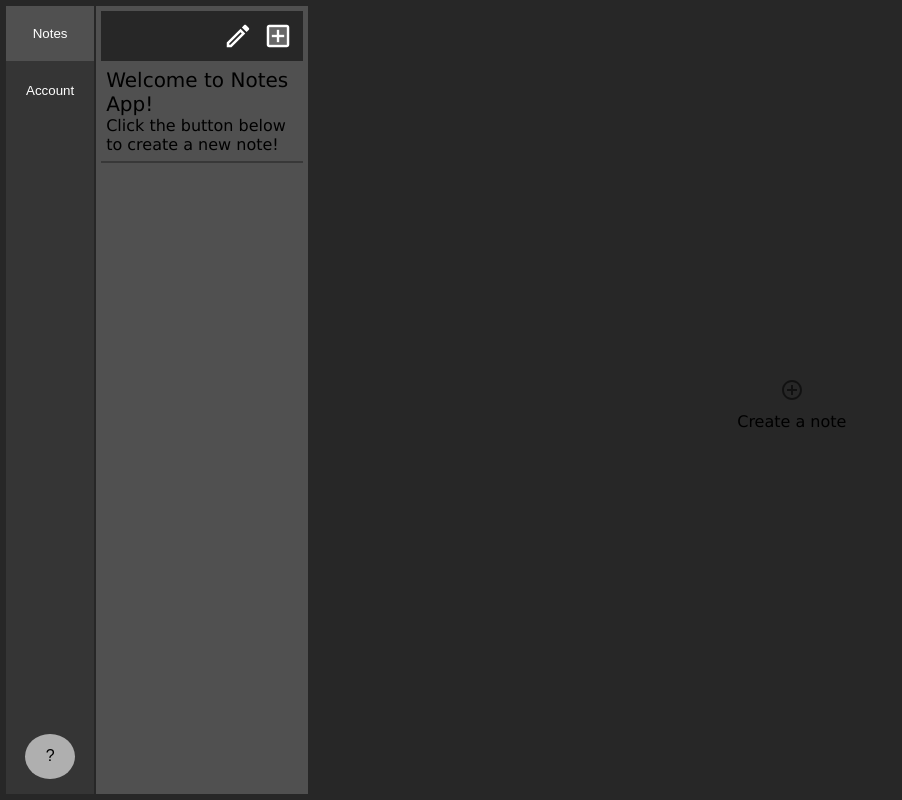
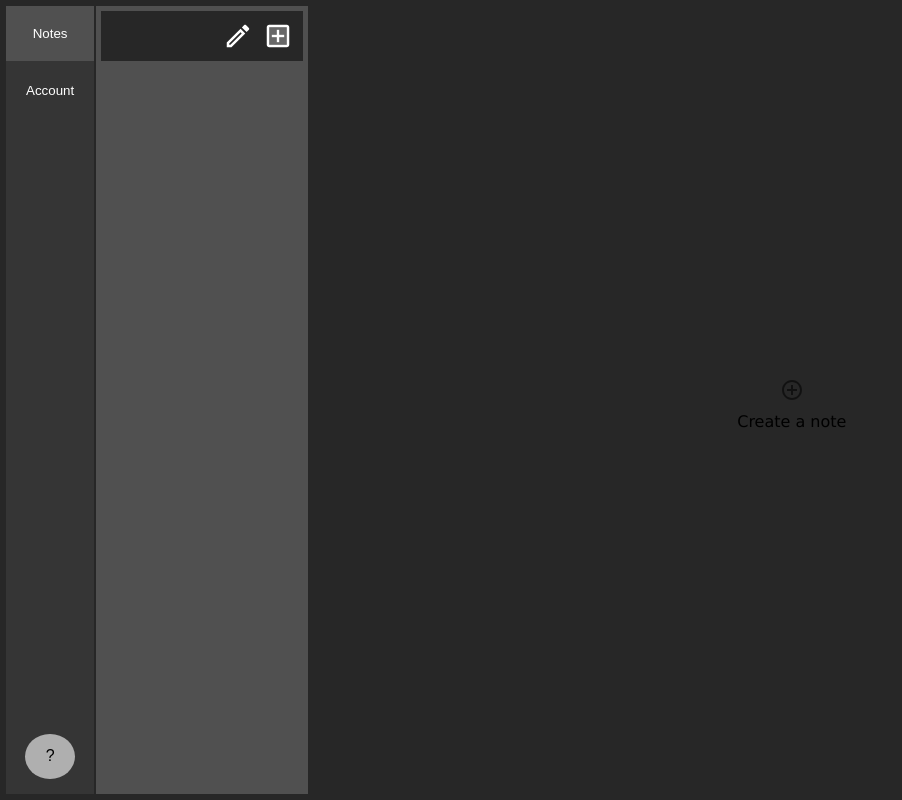
Before and after one commit to Corxl/NotesAppClient, a React (Create React App) app: page /#/ in a window 1280 px wide. Shown: the whole page, without its empty margins (0-902 px from the left). Built offline with nearby package versions, Linux system fonts and the light colour scheme; a web font is replaced by a local one.

Commit message:
Refactored states in NotesPage.tsx to a reducer.

```diff
--- a/src/components/Notes/NoteContent/DefaultNotePage.tsx
+++ b/src/components/Notes/NoteContent/DefaultNotePage.tsx
@@ -1,17 +1,17 @@
 
-import AddCircleOutline from "@mui/icons-material/AddCircleOutline"
-import { IconButton } from "@mui/material"
-import React from "react"
+import AddCircleOutline from "@mui/icons-material/AddCircleOutline";
+import { IconButton } from "@mui/material";
+import React from "react";
+import { NotesPageActions } from "../NotesPage/NotesPage";
 
 interface Props {
-  addNewNote: () => void
+	notesDispatch: React.Dispatch<NotesPageActions>;
 }
 
-export default function NoteEmpty(props: Props) {
-  const { addNewNote } = props
+export default function NoteEmpty({notesDispatch}: Props) {
   return (
     <div className='note note-empty'>
-      <IconButton onClick={()=> addNewNote()} >
+      <IconButton onClick={()=> notesDispatch({type: 'CREATE_NOTE'})} >
           <AddCircleOutline />
       </IconButton>
       <div className='note-empty-text'>
--- a/src/components/Notes/NoteContent/NoteContent.tsx
+++ b/src/components/Notes/NoteContent/NoteContent.tsx
@@ -5,19 +5,17 @@ import { Button, Dialog, DialogActions, DialogTitle, IconButton } from '@mui/mat
 import { InputTextarea } from 'primereact/inputtextarea';
 import React, { useCallback, useEffect, useState } from 'react';
 import 'react-quill/dist/quill.snow.css';
-import { v4 as uuidv4 } from 'uuid';
-import { PageNote } from '../NotesPage/NotesPage';
+import { NotesPageActions, NotesPageState } from '../NotesPage/NotesPage';
 import './NoteContent.css';
 
 interface NoteProps {
-  note: PageNote,
-  index: number,
-  onDelete: (id: typeof uuidv4) => void,
-  updateNote: (id: typeof uuidv4, note: {title: string, content: string}) => void
+	notesState: NotesPageState;
+  notesDispatch: React.Dispatch<NotesPageActions>;
 }
 
 export default function NoteContent(props: NoteProps) {
-  const {note, /*onDelete, */ updateNote, index} = props;
+  const {notesState, notesDispatch} = props;
+  const note  = notesState.notes[notesState.noteIndex];
 
   const [title, setTitle] = useState(note.title);
   const [content, setContent] = useState(note.content);
@@ -31,7 +29,7 @@ export default function NoteContent(props: NoteProps) {
 
   }, [note.title, note.content]);
   function saveNote() {
-    updateNote(index, {title: title, content: content});
+    notesDispatch({type: 'UPDATE_NOTE', payload: {index: notesState.noteIndex, newNote: {title: title, content: content}}})
     setIsEditing(editing => !editing);
     refreshPage();
   }
@@ -43,7 +41,8 @@ export default function NoteContent(props: NoteProps) {
 
   useEffect(() => {
     refreshPage();
-  }, [note, refreshPage])
+  // eslint-disable-next-line react-hooks/exhaustive-deps
+  }, [notesState])
 
   return (
     <div className='note'>
--- a/src/components/Notes/NoteList/NoteList.tsx
+++ b/src/components/Notes/NoteList/NoteList.tsx
@@ -5,27 +5,26 @@ import EditOutlinedIcon from '@mui/icons-material/EditOutlined';
 import { Button, IconButton, Skeleton } from '@mui/material';
 import React, { useEffect, useState } from 'react';
 import NoteSelector from '../NoteSelector/NoteSelector.tsx';
-import { PageNote } from '../NotesPage/NotesPage';
+import { NotesPageActions, NotesPageState } from '../NotesPage/NotesPage';
 import './NoteList.css';
 
 interface NoteListProps {
-  notes: PageNote[],
-  setNotes: React.Dispatch<React.SetStateAction<PageNote[]>>,
-  noteIndex: number,
-  setNoteIndex: React.Dispatch<React.SetStateAction<number>>,
-  notesToDelete: number[],
-  setNotesToDelete: React.Dispatch<React.SetStateAction<number[]>>,
-  createNote: () => void,
+  notesState: NotesPageState,
+  notesDispatch: React.Dispatch<NotesPageActions>
 }
 
 export default function NoteList(props: NoteListProps) {
   const [loading, setLoading] = useState<boolean>(true);
   const [editList, setEditList] = useState<boolean>(false);
-  const { notes, setNotes, noteIndex, setNoteIndex, notesToDelete, setNotesToDelete, createNote } = props
+//   const { notes, setNotes, noteIndex, setNoteIndex, notesToDelete, setNotesToDelete, createNote } = props
+  const  {notesState, notesDispatch}  = props;
+
+  console.log(notesState.notesToDelete)
+  console.log(notesState.notes)
 
    useEffect(() => {
 		// simulate loading
-		if (notes.length > 0) {
+		if (notesState.notes.length > 0) {
 			setLoading(false);
 			return;
 		}
@@ -34,21 +33,12 @@ export default function NoteList(props: NoteListProps) {
 		}, 2500);
 		// eslint-disable-next-line react-hooks/exhaustive-deps
 	}, []);
-
-  function deleteSelectedNotes() {
-		setNotes(notes.filter((_, index) => !notesToDelete.includes(index)));
-		setNotesToDelete([]);
-		setNoteIndex(-1);
-		setEditList(false);
-	}
-
-	console.log(notesToDelete.length)
   return (
 		<div className="notes-list">
 			<div className="list-actions">
-				{editList === true && notesToDelete.length > 0 ? (
+				{editList === true && notesState.notes.length > 0 ? (
 					<IconButton
-						onClick={() => deleteSelectedNotes()}
+						onClick={() => notesDispatch({type: 'CLEAR_NOTES_TO_DELETE'})}
 						size="small"
 						style={{ width: 'fit-content' }}>
 						<DeleteIcon
@@ -74,7 +64,7 @@ export default function NoteList(props: NoteListProps) {
 					)}
 				</IconButton>
 				<IconButton
-					onClick={() => createNote()}
+					onClick={() => notesDispatch({type: 'CREATE_NOTE'})}
 					size="small"
 					style={{ width: 'fit-content' }}>
 					<AddBoxTwoToneIcon
@@ -122,18 +112,9 @@ export default function NoteList(props: NoteListProps) {
 						</div>
 					);
 				})}
-			{notes.map((note, index) => {
+			{notesState.notes.map((note, index) => {
 				return (
-					<NoteSelector
-						note={note}
-						index={index}
-						setNoteIndex={setNoteIndex}
-						selected={index === noteIndex}
-						key={index}
-						notesToDelete={notesToDelete}
-						setNotesToDelete={setNotesToDelete}
-						enableEditCheckbox={editList}
-					/>
+					<NoteSelector notesState={notesState} notesDispatch={notesDispatch} enableEditCheckbox={editList} index={index}/>
 				);
 			})}
 			<Button content="Refresh" />
--- a/src/components/Notes/NoteSelector/NoteSelector.css
+++ b/src/components/Notes/NoteSelector/NoteSelector.css
@@ -1,5 +1,5 @@
- .selected {
-  background-color: var(--primary-background-color);
+.selected {
+background-color: var(--primary-background-color);
   color: grey;
   user-select: none;
 }
--- a/src/components/Notes/NoteSelector/NoteSelector.tsx
+++ b/src/components/Notes/NoteSelector/NoteSelector.tsx
@@ -1,53 +1,70 @@
 import { Checkbox } from '@mui/material';
 import React, { useEffect } from 'react';
+import { NotesPageActions, NotesPageState } from '../NotesPage/NotesPage';
 import './NoteSelector.css';
 
 interface NoteSelectorProps {
-    note: {
-        title: string,
-        content: string,
-    }
-    index: number,
-    setNoteIndex: (index: number) => void,
-    notesToDelete: number[],
-    enableEditCheckbox: boolean,
-    setNotesToDelete: (notes: number[]) => void,
-    selected: boolean
+	notesState: NotesPageState;
+	notesDispatch: React.Dispatch<NotesPageActions>;
+    enableEditCheckbox: boolean;
+    index: number;
 }
 
-export default function NoteSelector(props: NoteSelectorProps) {
-    const {note, index, setNoteIndex, selected, setNotesToDelete, notesToDelete, enableEditCheckbox} = props;
-
+export default function NoteSelector({ notesState, notesDispatch, enableEditCheckbox, index}: NoteSelectorProps) {
+    const selected = notesState.noteIndex === index;
 	const [checked, setChecked] = React.useState(false);
+    const note = notesState.notes[index];
 
 	useEffect(() => {
 		if (checked) {
-            setNotesToDelete([...notesToDelete, index]);
+			notesDispatch({
+				type: 'SET_NOTES_TO_DELETE',
+				payload: [...notesState.notesToDelete, index],
+			});
 		} else {
-            setNotesToDelete(notesToDelete.filter((noteIndex) => noteIndex !== index));
+			notesDispatch({
+				type: 'SET_NOTES_TO_DELETE',
+				payload: notesState.notesToDelete.filter(
+					(noteIndex) => noteIndex !== index
+				),
+			});
 		}
 		// eslint-disable-next-line react-hooks/exhaustive-deps
-    }, [checked])
-
+	}, [checked]);
 
 	useEffect(() => {
-        if (notesToDelete.length === 0) {
+		if (notesState.notesToDelete.length === 0) {
 			setChecked(false);
 		}
-    }, [notesToDelete])
+	}, [notesState]);
 
 	return (
 		<>
-            <div style={{display: 'flex', flexDirection: 'row', width: '100%'}}>
-                {enableEditCheckbox ? <Checkbox checked={checked} value={checked} color='default' onChange={(e)=> setChecked(e.target.checked)}/> : <></>}
-                <div style={{gap: "20px",  width: "100%"}}>
-                <div className={'note-selector' + (selected ? ' selected' : '')}  onClick={()=> setNoteIndex(index)}>
-                    <div className='note-selector-description' style={{fontSize: "125%"}}>{note.title}</div>
-                    <div className='note-selector-description'>{note.content}</div>
+			<div style={{ display: 'flex', flexDirection: 'row', width: '100%' }}>
+				{enableEditCheckbox ? (
+					<Checkbox
+						checked={checked}
+						value={checked}
+						color="default"
+						onChange={(e) => setChecked(e.target.checked)}
+					/>
+				) : (
+					<></>
+				)}
+				<div style={{ gap: '20px', width: '100%' }}>
+					<div
+						className={'note-selector' + (selected ? ' selected' : '')}
+						onClick={() => notesDispatch({type: 'SET_NOTE_INDEX', payload: index })}>
+						<div
+							className="note-selector-description"
+							style={{ fontSize: '125%' }}>
+							{note.title}
+						</div>
+						<div className="note-selector-description">{note.content}</div>
 					</div>
 				</div>
 			</div>
-            <div className='divider'/>
+			<div className="divider" />
 		</>
-    )
+	);
 }
--- a/src/components/Notes/NotesPage/NotesPage.tsx
+++ b/src/components/Notes/NotesPage/NotesPage.tsx
@@ -1,67 +1,112 @@
 
 import 'primeicons/primeicons.css';
-import React, { useCallback, useEffect, useState } from 'react';
+import React, { useReducer } from 'react';
 import { v4 as uuidv4 } from 'uuid';
 import NoteContent from '../NoteContent/NoteContent.tsx';
 import { DefaultNotePage } from '../NoteContent/index.js';
 import NoteList from '../NoteList/NoteList.tsx';
 import './NotesPage.css';
 
-
 export interface PageNote {
-  title: string,
-  content: string,
-  hasSaved?: boolean,
-  id: typeof uuidv4
+	title: string;
+	content: string;
+	hasSaved?: boolean;
+	id: typeof uuidv4;
 }
 
-export default function NotesPage() {
+export type NotesPageState = {
+	notes: PageNote[];
+	noteIndex: number;
+	notesToDelete: number[];
+};
 
-  const [noteIndex, setNoteIndex] = useState(-1);
+export type CREATE_NOTE = { type: 'CREATE_NOTE' };
+export type DELETE_NOTE = { type: 'DELETE_NOTE'; payload: number };
+export type UPDATE_NOTE = {
+	type: 'UPDATE_NOTE';
+	payload: { index: number; newNote: { title: string; content: string } };
+};
+export type SET_NOTE_INDEX = { type: 'SET_NOTE_INDEX'; payload: number };
+export type SET_NOTES_TO_DELETE = {
+	type: 'SET_NOTES_TO_DELETE';
+	payload: number[];
+};
+export type CLEAR_NOTES_TO_DELETE = { type: 'CLEAR_NOTES_TO_DELETE' };
 
-  const [notes, setNotes] = useState<PageNote[]>([{
-    title: 'Welcome to Notes App!',
-    content: 'Click the button below to create a new note!',
+export type NotesPageActions =
+	| CREATE_NOTE
+	| DELETE_NOTE
+	| UPDATE_NOTE
+	| SET_NOTE_INDEX
+	| SET_NOTES_TO_DELETE
+	| CLEAR_NOTES_TO_DELETE;
+
+export function notesPageReducer( state: NotesPageState, action: NotesPageActions ) {
+	switch (action.type) {
+		case 'CREATE_NOTE':
+			return {
+				...state,
+				notes: [
+					...state.notes,
+					{
+						title: 'Untitled Note',
+						content: state.notes.length.toString(),
 						id: uuidv4(),
-    hasSaved: false,
-  }])
-
-
-  function createNote() {
-    setNotes(ns => [...ns, {title: 'Untitled Note', content: ns.length.toString(), id: uuidv4()}]);
-    setNoteIndex(notes.length);
-  }
-
-  const [notesToDelete, setNotesToDelete] = useState<number[]>([]);
-
-  useEffect(() => {
-    console.log(notesToDelete);
-  }, [notesToDelete])
-
-
-  const deleteNote = useCallback((targetIndex: number) => {
-    setNotes(notes.filter((_, index) => index !== targetIndex))
-  }, [notes])
-
-  function updateNote (index: number, newNote: {title: string, content: string}) {
-    setNotes(notes.map((note, nIndex) => {
-      if (nIndex === index) {
-        return {title: newNote.title, content: newNote.content, id: note.id, hasSaved: true};
+					},
+				],
+				noteIndex: state.notes.length,
+			};
+		case 'DELETE_NOTE':
+			return {
+				...state,
+				notes: state.notes.filter((_, index) => index !== action.payload),
+			};
+		case 'UPDATE_NOTE':
+			return {
+				...state,
+				notes: state.notes.map((note, nIndex) => {
+					if (nIndex === action.payload.index) {
+						return {
+							title: action.payload.newNote.title,
+							content: action.payload.newNote.content,
+							id: note.id,
+							hasSaved: true,
+						};
 					} else {
 						return note;
 					}
-    }))
+				}),
+			};
+		case 'SET_NOTE_INDEX':
+			return {
+				...state,
+				noteIndex: action.payload,
+			};
+		case 'SET_NOTES_TO_DELETE':
+			return {
+				...state,
+				notesToDelete: action.payload,
+			};
+		case 'CLEAR_NOTES_TO_DELETE':
+			return {
+				...state,
+				notes: state.notes.filter(
+					(_, index) => !state.notesToDelete.includes(index)
+				),
+				notesToDelete: [],
+				noteIndex: -1,
+			};
+		default:
+			return state;
 	}
-
-
-
-
-
+}
+export default function NotesPage() {
+  const [state, dispatch] = useReducer(notesPageReducer, {notes: [], noteIndex: -1, notesToDelete: []});
   return (
     <div className='notes-container'>
-      <NoteList createNote={createNote} notes={notes} setNotes={setNotes} setNoteIndex={setNoteIndex} noteIndex={noteIndex} setNotesToDelete={setNotesToDelete} notesToDelete={notesToDelete}/>
+      <NoteList notesState={state} notesDispatch={dispatch} />
 
-      {noteIndex >= 0 ? <NoteContent note={notes[noteIndex]} index={noteIndex} onDelete={deleteNote} updateNote={updateNote}/> : <DefaultNotePage addNewNote={createNote}/>}
+      {state.noteIndex >= 0 ? <NoteContent notesState={state} notesDispatch={dispatch}/> : <DefaultNotePage notesDispatch={dispatch}/>}
     </div>
   )
 }
```
Lines whose indentation alone changed are shown as unchanged.
